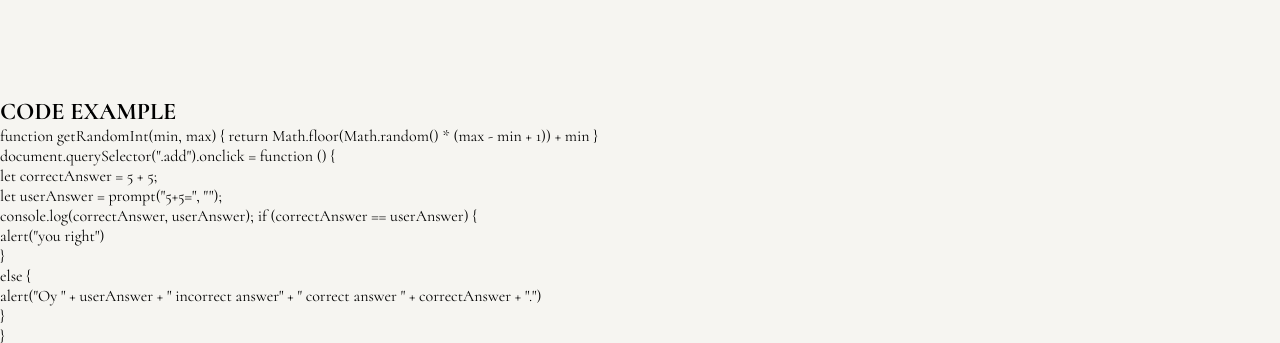
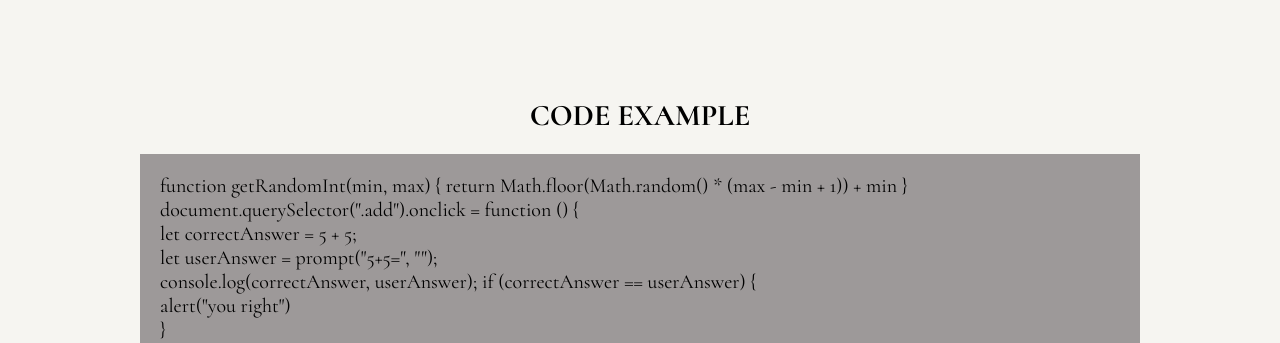
Before and after one commit to AlsuSharifullina/rsschool-cv0, a plain HTML site: page index.html in a window 1280 px wide. Shown: the part 1142-1485 px from the top of the page. Drawn offline with Linux system fonts and the light colour scheme.

Commit message:
feat:add styles

```diff
--- a/style.css
+++ b/style.css
@@ -81,7 +81,8 @@ body {
 .header__sub-title,
 .about__title,
 .skills__title,
-.education__title{
+.education__title,
+.code__title{
     font-size: 30px;
     font-weight: 700;
     margin-bottom: 20px;
@@ -145,3 +146,14 @@ hr{
     color: #FC86C6;
     margin-right: 10px;
 }
+
+.code{
+    width: 1000px;
+    margin: 100px auto;
+}
+
+.code__text{
+    background: rgb(157, 153, 153);
+    padding: 20px;
+    font-size: 20px;
+}
```
